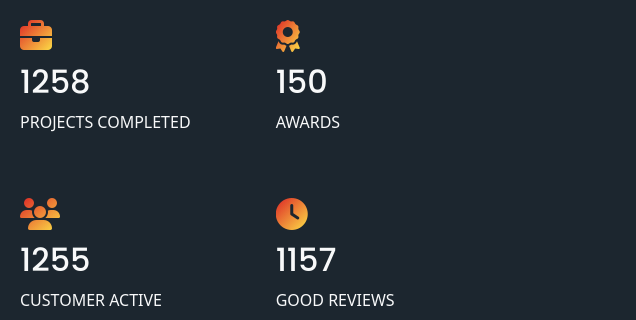
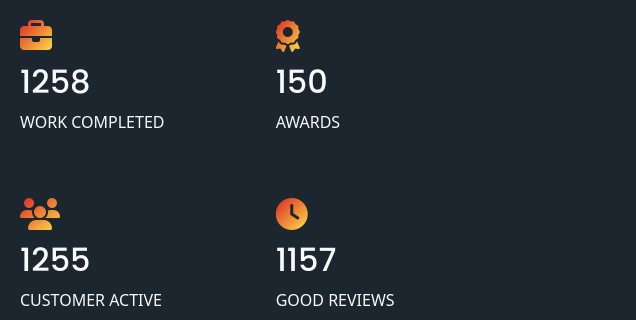
Before and after one commit to mariotbg11/tailwindcss-landing-page, a website built with Vite: page index.html in a window 1280 px wide. Shown: the part 3744-4064 px from the top of the page, 644-1280 px from the left. Built offline with nearby package versions, Linux system fonts and the light colour scheme.

```diff
--- a/index.html
+++ b/index.html
@@ -541,7 +541,7 @@
                     >
                       1258
                     </h2>
-                    <p>PROJECTS COMPLETED</p>
+                    <p>WORK COMPLETED</p>
                   </div>
                   <div class="w-full">
                     <i
```
